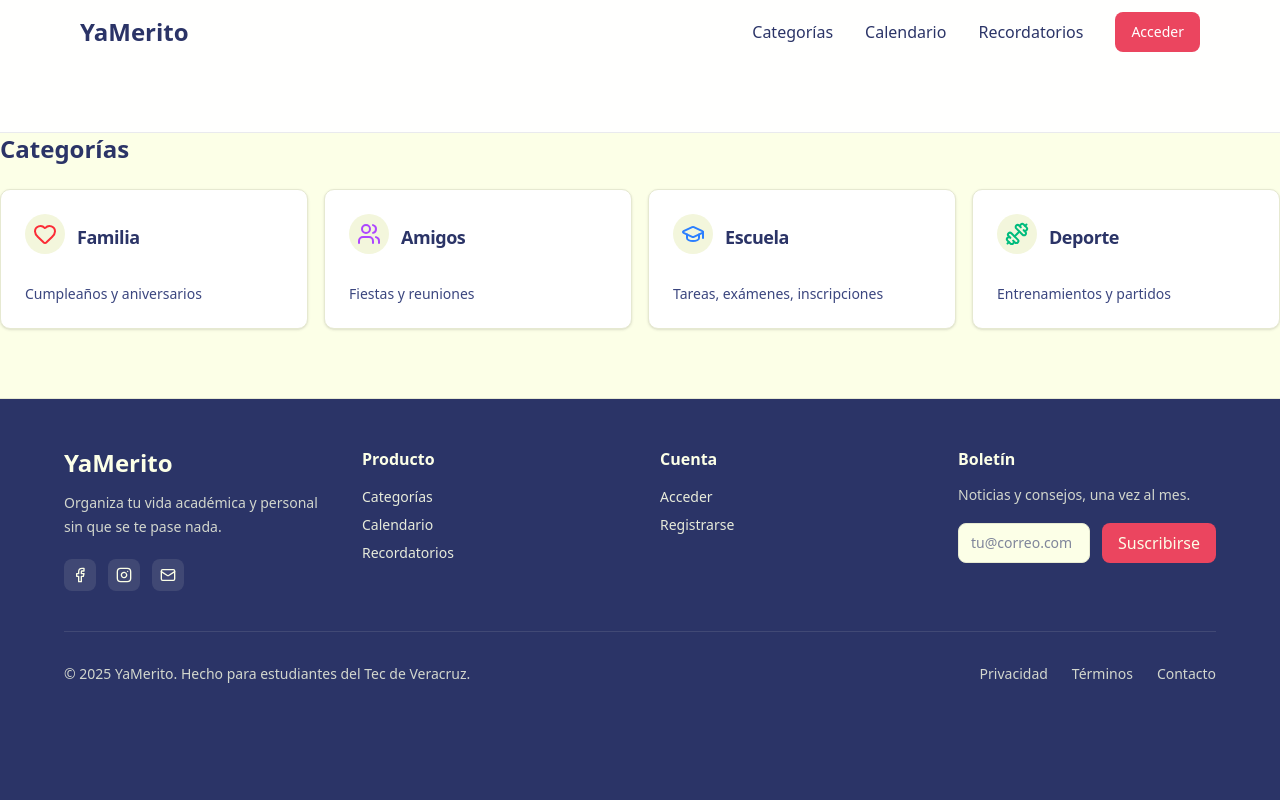
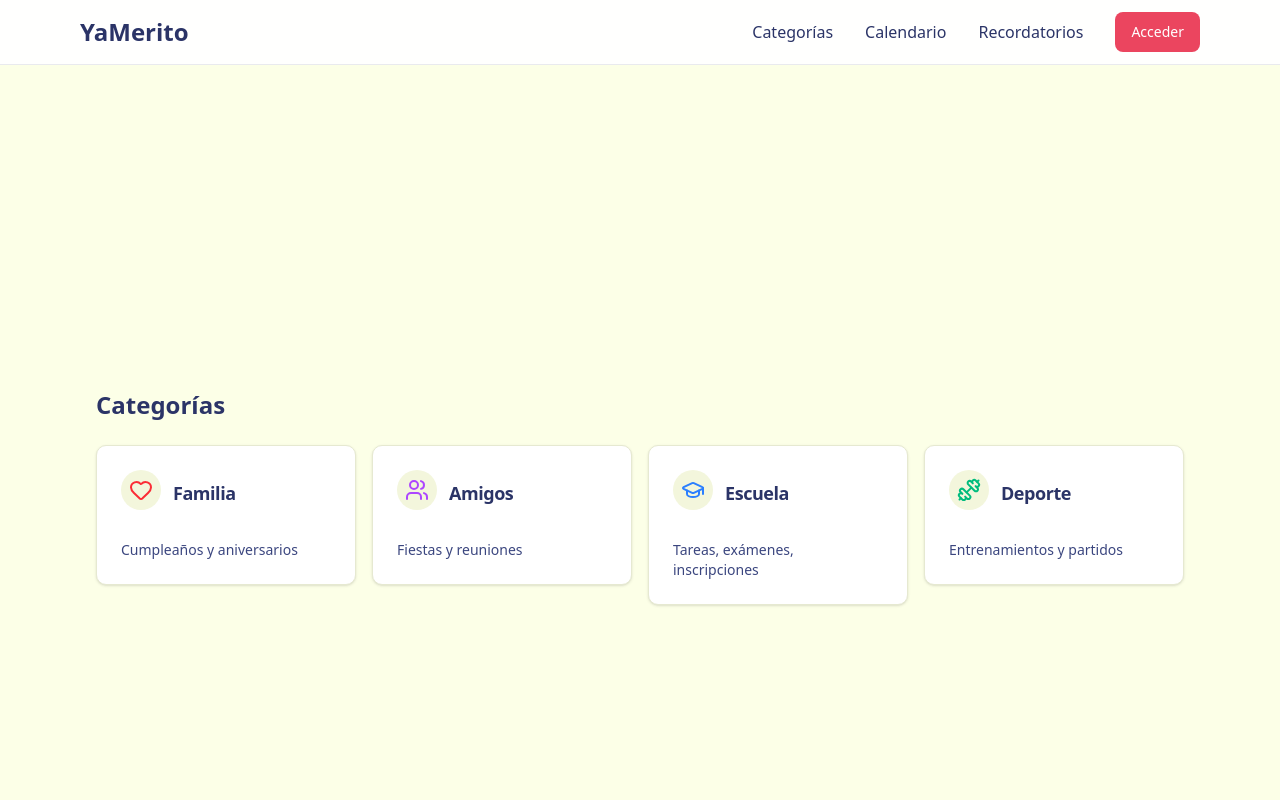
Before and after one commit to kiraberser/YaMerito, a Next.js app: page /categorias in a window 1280 px wide. Shown: the top 800 px of the page. Built offline with nearby package versions, Linux system fonts and the light colour scheme.

Commit message:
min-hscreen style

```diff
--- a/src/app/categorias/[categoria]/page.tsx
+++ b/src/app/categorias/[categoria]/page.tsx
@@ -8,7 +8,7 @@
   const cat = categoria as Category;
   const events = [...institutionalEvents, ...personalEvents].filter((e) => e.category === cat);
   return (
-    <div className="grid gap-6">
+    <div className="grid gap-6 min-h-screen">
       <h1 className="text-2xl font-semibold capitalize">{cat}</h1>
       <CalendarView events={events} />
     </div>
--- a/src/app/categorias/page.tsx
+++ b/src/app/categorias/page.tsx
@@ -2,7 +2,7 @@
 
 export default function CategoriasHomePage() {
   return (
-    <div className="grid gap-6">
+    <div className="grid gap-6 min-h-screen">
       <div className="flex items-end justify-between">
         <h1 className="text-2xl font-semibold">Categorías</h1>
       </div>
--- a/src/app/layout.tsx
+++ b/src/app/layout.tsx
@@ -28,7 +28,7 @@
       <body className={`${geistSans.variable} ${geistMono.variable} antialiased`}>
         <div className="min-h-screen grid grid-rows-[auto,1fr]">
           <Navbar/>
-          <main className="bg-background">{children}</main>
+          <main className="mx-auto w-full max-w-6xl sm:p-6 md:p-8">{children}</main>
           <Footer/>
         </div>
       </body>
```
